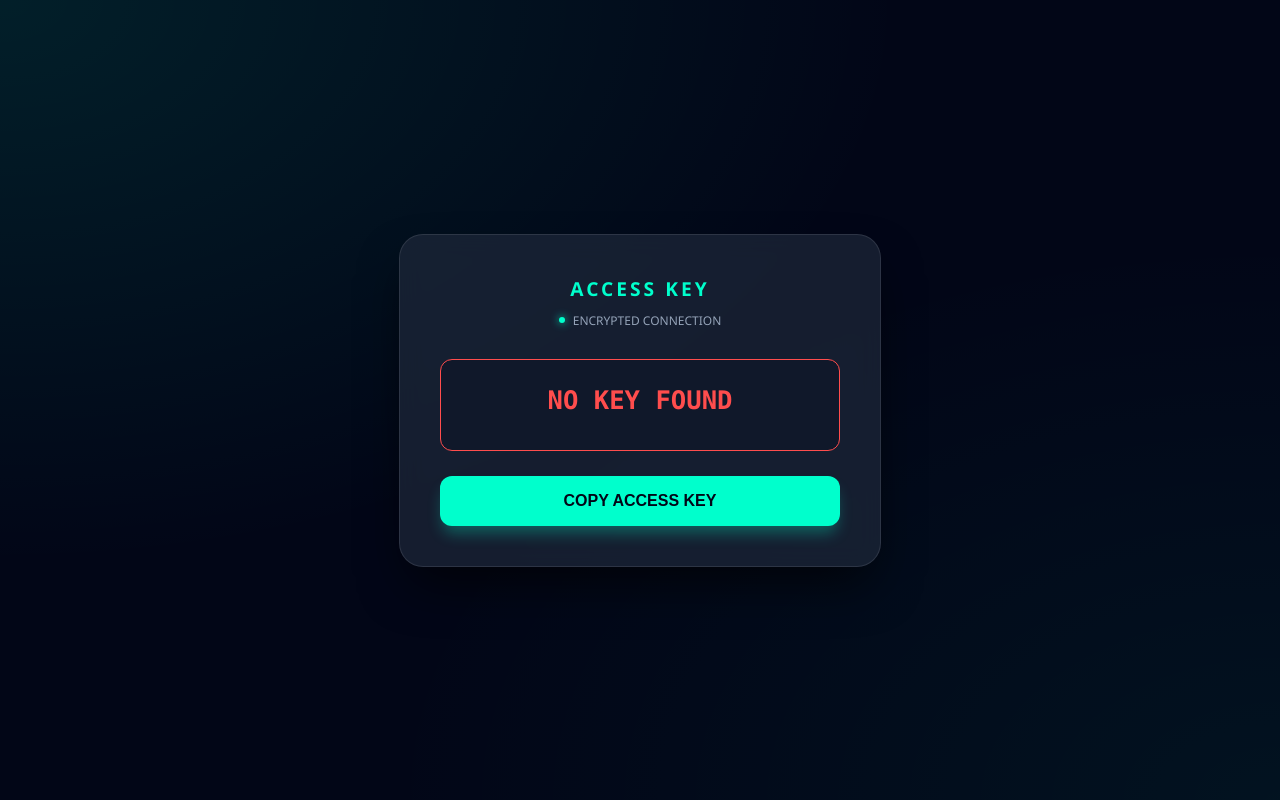
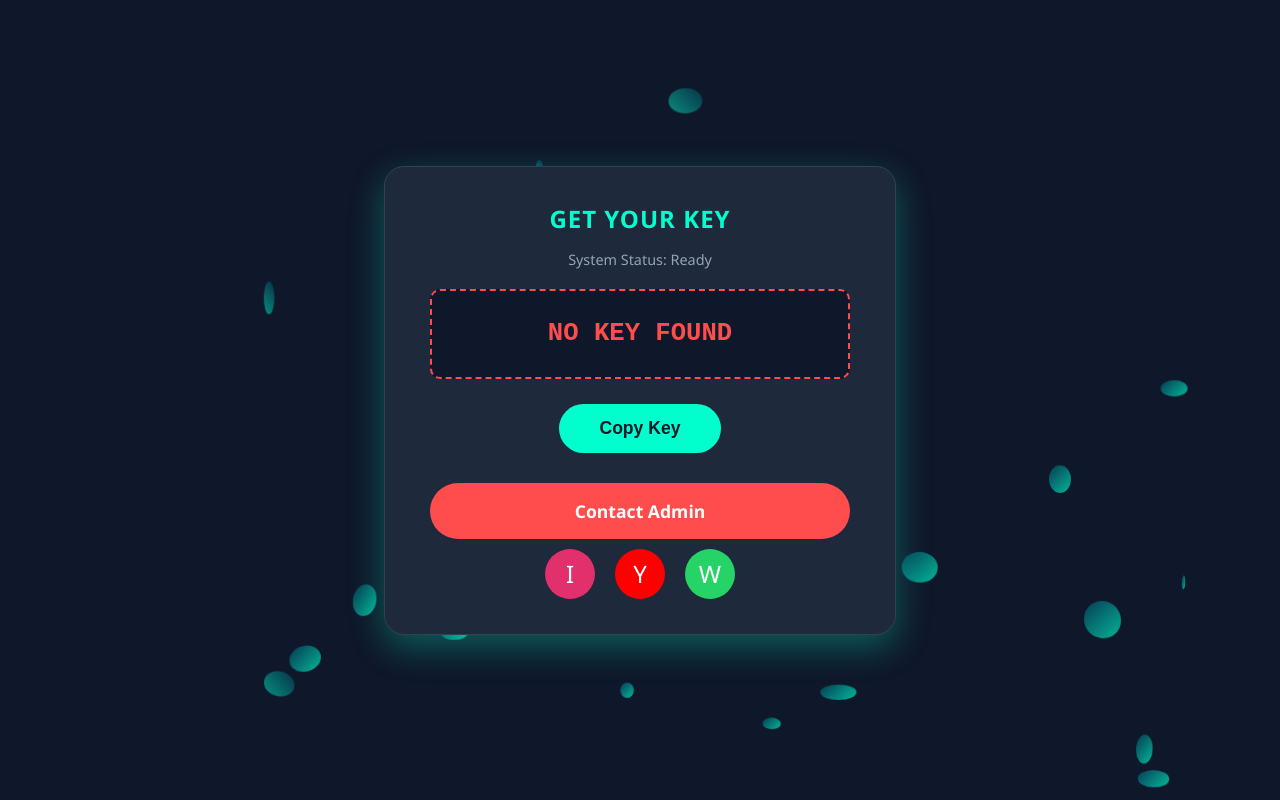
Before and after one commit to pp62mjpp-rgb/Key-generator, a plain HTML site: page index.html in a window 1280 px wide. Drawn offline with Linux system fonts and the light colour scheme.

Commit message:
Update index.html

```diff
--- a/index.html
+++ b/index.html
@@ -3,209 +3,255 @@
 <head>
 <meta charset="UTF-8">
 <meta name="viewport" content="width=device-width, initial-scale=1.0">
-    <title>Secure Access Terminal</title>
+<title>DP Key Widget - Version 2</title>
 <style>
-        :root {
-            --primary: #00ffcc;
-            --bg: #020617;
-            --card-bg: rgba(30, 41, 59, 0.7);
-            --error: #ff4d4d;
+/* -------------------------
+   PAGE & BODY STYLING
+------------------------- */
+body {
+  margin:0;
+  padding:0;
+  font-family: 'Segoe UI', Tahoma, sans-serif;
+  height:100vh;
+  overflow:hidden;
+  background: #0f172a;
+  display:flex;
+  justify-content:center;
+  align-items:center;
+  flex-direction:column;
+  color:#e2e8f0;
+  position:relative;
 }
 
-        body {
-            background-color: var(--bg);
-            background-image:
-                radial-gradient(at 0% 0%, rgba(0, 255, 204, 0.1) 0px, transparent 50%),
-                radial-gradient(at 100% 100%, rgba(0, 255, 204, 0.05) 0px, transparent 50%);
-            color: #ffffff;
-            font-family: 'Segoe UI', Roboto, Helvetica, Arial, sans-serif;
-            display: flex;
-            justify-content: center;
-            align-items: center;
-            height: 100vh;
-            margin: 0;
-            overflow: hidden;
+/* -------------------------
+   3D BACKGROUND ANIMATION
+------------------------- */
+.animation-bg {
+  position:absolute;
+  top:0;left:0;width:100%;height:100%;
+  z-index:-1;
+  overflow:hidden;
+  perspective:1000px;
 }
 
-        /* Modern Glass Card */
-        .terminal-card {
-            background: var(--card-bg);
-            backdrop-filter: blur(12px);
-            -webkit-backdrop-filter: blur(12px);
-            border: 1px solid rgba(255, 255, 255, 0.1);
-            border-radius: 24px;
-            padding: 40px;
-            width: 90%;
-            max-width: 400px;
-            text-align: center;
-            box-shadow: 0 25px 50px -12px rgba(0, 0, 0, 0.7);
-            position: relative;
+.floating-shape {
+  position:absolute;
+  width:30px;height:30px;
+  background: linear-gradient(45deg,#00ffcc,#004d66);
+  border-radius:50%;
+  animation: float 10s infinite;
 }
 
-        h3 {
-            color: var(--primary);
-            margin: 0 0 10px 0;
-            text-transform: uppercase;
-            letter-spacing: 3px;
-            font-size: 1.2rem;
+@keyframes float {
+  0% { transform: translate3d(0,0,0) rotateY(0deg); opacity:0.4;}
+  50% { transform: translate3d(200px,300px,-50px) rotateY(180deg); opacity:0.7;}
+  100% { transform: translate3d(-150px,100px,50px) rotateY(360deg); opacity:0.5;}
 }
 
-        .status-bar {
-            font-size: 0.75rem;
-            color: #94a3b8;
-            margin-bottom: 30px;
-            display: flex;
-            justify-content: center;
-            align-items: center;
-            gap: 8px;
+/* -------------------------
+   WIDGET STYLING
+------------------------- */
+.dp-key-widget {
+  background: #1e293b;
+  border: 1px solid #334155;
+  border-radius: 20px;
+  padding: 35px 45px;
+  text-align: center;
+  max-width: 420px;
+  width: 90%;
+  box-shadow: 0 12px 35px rgba(0, 255, 204, 0.3);
+  transition: transform 0.3s, box-shadow 0.3s;
+  z-index:1;
 }
 
-        .dot {
-            height: 6px;
-            width: 6px;
-            background-color: var(--primary);
-            border-radius: 50%;
-            display: inline-block;
-            box-shadow: 0 0 8px var(--primary);
+.dp-key-widget:hover {
+  transform: translateY(-5px);
+  box-shadow: 0 15px 45px rgba(0, 255, 204, 0.5);
 }
 
-        /* Result Area */
-        .key-container {
-            background: rgba(15, 23, 42, 0.8);
-            border: 1px solid #334155;
-            border-radius: 12px;
-            padding: 25px;
-            margin-bottom: 25px;
-            min-height: 40px;
-            display: none; /* Auto-show after scan */
-            animation: fadeIn 0.5s ease;
+.dp-key-widget h3 {
+  margin: 0 0 15px;
+  color: #00ffcc;
+  text-transform: uppercase;
+  letter-spacing: 1px;
+  font-size: 1.5rem;
 }
 
-        #keyDisplay {
-            font-family: 'Consolas', 'Monaco', monospace;
+.dp-status {
+  font-size: 0.9rem;
+  color: #94a3b8;
+  margin-bottom: 20px;
+}
+
+.dp-key-box {
+  background: #0f172a;
+  border: 2px dashed #00ffcc;
+  color: #fff;
+  font-family: 'Courier New', monospace;
   font-size: 1.6rem;
   font-weight: bold;
+  padding: 18px;
+  margin-bottom: 25px;
+  border-radius: 10px;
   word-break: break-all;
-            color: #ffffff;
+  min-height: 50px;
+  display: flex;
+  align-items: center;
+  justify-content: center;
+  transition: background 0.3s, border-color 0.3s;
 }
 
-        .copy-btn {
-            background: var(--primary);
-            color: #020617;
+/* -------------------------
+   BUTTON STYLING
+------------------------- */
+.dp-btn {
+  background-color: #00ffcc;
+  color: #0f172a;
   border: none;
-            padding: 16px;
-            width: 100%;
-            font-size: 1rem;
-            font-weight: 800;
-            border-radius: 12px;
+  padding: 14px 40px;
+  font-size: 1.1rem;
+  font-weight: bold;
+  border-radius: 50px;
   cursor: pointer;
-            display: none; /* Auto-show after scan */
-            transition: all 0.3s cubic-bezier(0.4, 0, 0.2, 1);
-            box-shadow: 0 10px 15px -3px rgba(0, 255, 204, 0.3);
+  transition: 0.3s;
+  margin-bottom: 20px;
 }
 
-        .copy-btn:hover {
-            background: #ffffff;
-            transform: translateY(-2px);
-            box-shadow: 0 20px 25px -5px rgba(0, 255, 204, 0.4);
+.dp-btn:hover {
+  background-color: #ffffff;
+  box-shadow: 0 0 15px rgba(0, 255, 204, 0.5);
 }
 
-        .copy-btn:active { transform: translateY(0); }
-
-        /* Loader Style */
-        #loader {
-            padding: 40px 0;
+.contact-btn {
+  display:block;
+  background:#ff4d4d;
+  color:#fff;
+  padding:16px 45px;
+  font-size:1.1rem;
+  font-weight:bold;
+  border:none;
+  border-radius:50px;
+  cursor:pointer;
+  margin:10px auto;
+  text-decoration:none;
+  transition:0.3s;
 }
 
-        .spinner {
-            border: 3px solid rgba(255, 255, 255, 0.1);
-            border-top: 3px solid var(--primary);
-            border-radius: 50%;
-            width: 30px;
-            height: 30px;
-            animation: spin 1s linear infinite;
-            margin: 0 auto 15px;
+.contact-btn:hover {
+  background:#ff7373;
+  box-shadow:0 0 15px rgba(255,77,77,0.5);
 }
 
-        @keyframes spin { 0% { transform: rotate(0deg); } 100% { transform: rotate(360deg); } }
-        @keyframes fadeIn { from { opacity: 0; transform: translateY(10px); } to { opacity: 1; transform: translateY(0); } }
+/* -------------------------
+   SOCIAL BUTTONS
+------------------------- */
+.socials {
+  display:flex;
+  justify-content:center;
+  gap:20px;
+  margin-top:10px;
+}
+
+.social-btn {
+  width:50px;
+  height:50px;
+  border-radius:50%;
+  display:flex;
+  justify-content:center;
+  align-items:center;
+  font-size:1.5rem;
+  color:#fff;
+  text-decoration:none;
+  transition:0.3s;
+}
+
+.social-btn.instagram { background:#e1306c; }
+.social-btn.instagram:hover { transform: scale(1.2); }
+.social-btn.youtube { background:#ff0000; }
+.social-btn.youtube:hover { transform: scale(1.2); }
+.social-btn.whatsapp { background:#25d366; }
+.social-btn.whatsapp:hover { transform: scale(1.2); }
 </style>
 </head>
 <body>
 
-<div class="terminal-card">
-    <h3>Access Key</h3>
-    <div class="status-bar">
-        <span class="dot"></span> <span>ENCRYPTED CONNECTION</span>
+<!-- 3D Animation Container -->
+<div class="animation-bg" id="animation-bg"></div>
+
+<!-- KEY WIDGET -->
+<div class="dp-key-widget">
+  <h3>Get Your Key</h3>
+  <p class="dp-status">System Status: Ready</p>
+  <div class="dp-key-box" id="finalKeyDisplay">Scanning...</div>
+  <button class="dp-btn" onclick="copyMyKey(this)">Copy Key</button>
+
+  <a href="mailto:admin@example.com" class="contact-btn">Contact Admin</a>
+
+  <div class="socials">
+    <a href="https://instagram.com/example" target="_blank" class="social-btn instagram">I</a>
+    <a href="https://youtube.com/example" target="_blank" class="social-btn youtube">Y</a>
+    <a href="https://wa.me/1234567890" target="_blank" class="social-btn whatsapp">W</a>
   </div>
-
-    <div id="loader">
-        <div class="spinner"></div>
-        <p style="color: #64748b; font-size: 0.9rem;">Decrypting URL Parameters...</p>
-    </div>
-
-    <div class="key-container" id="keyBox">
-        <div id="keyDisplay"></div>
-    </div>
-
-    <button class="copy-btn" id="copyBtn" onclick="copyKey()">COPY ACCESS KEY</button>
 </div>
 
 <script>
+// -------------------------
+// KEY DETECTION LOGIC
+// -------------------------
 window.addEventListener('load', function() {
-        const ignoredParams = ['m', 'commentPage', 'zx', 'utm_source'];
-        const keyDisplay = document.getElementById("keyDisplay");
-        const keyBox = document.getElementById("keyBox");
-        const copyBtn = document.getElementById("copyBtn");
-        const loader = document.getElementById("loader");
-
+  const ignoredParams = ['m','commentPage','zx','utm_source'];
+  const displayBox = document.getElementById("finalKeyDisplay");
   let foundKey = null;
   const urlParams = new URLSearchParams(window.location.search);
 
-        // Key Extraction Logic
   if (urlParams.has('key')) {
     foundKey = urlParams.get('key');
   } else {
-            for(const [key, value] of urlParams.entries()) {
-                if (!ignoredParams.includes(key)) {
-                    foundKey = key;
-                    break;
+    for(const [key, value] of urlParams.entries()){
+      if(!ignoredParams.includes(key)){ foundKey = key; break; }
     }
   }
+
+  if(!foundKey && window.location.hash){ foundKey = window.location.hash.substring(1); }
+
+  if(foundKey && foundKey!==""){
+    try{ foundKey = decodeURIComponent(foundKey); } catch(e){}
+    displayBox.innerText = foundKey;
+    displayBox.style.color = "#ffffff";
+    displayBox.style.borderColor = "#00ffcc";
+  } else {
+    displayBox.innerText = "NO KEY FOUND";
+    displayBox.style.color = "#ff4d4d";
+    displayBox.style.borderColor = "#ff4d4d";
   }
-        if (!foundKey && window.location.hash) {
-            foundKey = window.location.hash.substring(1);
+});
+
+function copyMyKey(btn){
+  const txt = document.getElementById("finalKeyDisplay").innerText;
+  if(txt!=="NO KEY FOUND" && txt!=="Scanning..."){
+    navigator.clipboard.writeText(txt).then(()=>{
+      btn.innerText="Copied!";
+      setTimeout(()=>{btn.innerText="Copy Key";},2000);
+    });
+  }else{
+    alert("No key detected in URL.");
+  }
 }
 
-        // Professional Delay for Feel
-        setTimeout(() => {
-            loader.style.display = "none";
-
-            if (foundKey && foundKey !== "") {
-                try { foundKey = decodeURIComponent(foundKey); } catch(e) {}
-                keyDisplay.innerText = foundKey;
-            } else {
-                keyDisplay.innerText = "NO KEY FOUND";
-                keyDisplay.style.color = "#ff4d4d";
-                keyBox.style.borderColor = "#ff4d4d";
-            }
-
-            keyBox.style.display = "block";
-            copyBtn.style.display = "block";
-        }, 1200);
-    });
-
-    function copyKey() {
-        const text = document.getElementById("keyDisplay").innerText;
-        navigator.clipboard.writeText(text).then(() => {
-            const btn = document.getElementById("copyBtn");
-            btn.innerText = "COPIED TO CLIPBOARD!";
-            btn.style.background = "#ffffff";
-            setTimeout(() => {
-                btn.innerText = "COPY ACCESS KEY";
-                btn.style.background = "#00ffcc";
-            }, 2000);
-        });
+// -------------------------
+// 3D FLOATING SHAPES
+// -------------------------
+const container = document.getElementById('animation-bg');
+for(let i=0;i<30;i++){
+  const div = document.createElement('div');
+  div.className='floating-shape';
+  div.style.left=Math.random()*100+'%';
+  div.style.top=Math.random()*100+'%';
+  div.style.width=10+Math.random()*30+'px';
+  div.style.height=10+Math.random()*30+'px';
+  div.style.animationDuration=5+Math.random()*10+'s';
+  div.style.background=`linear-gradient(45deg,#00ffcc,#004d66)`;
+  container.appendChild(div);
 }
 </script>
 
```
Lines whose indentation alone changed are shown as unchanged.
